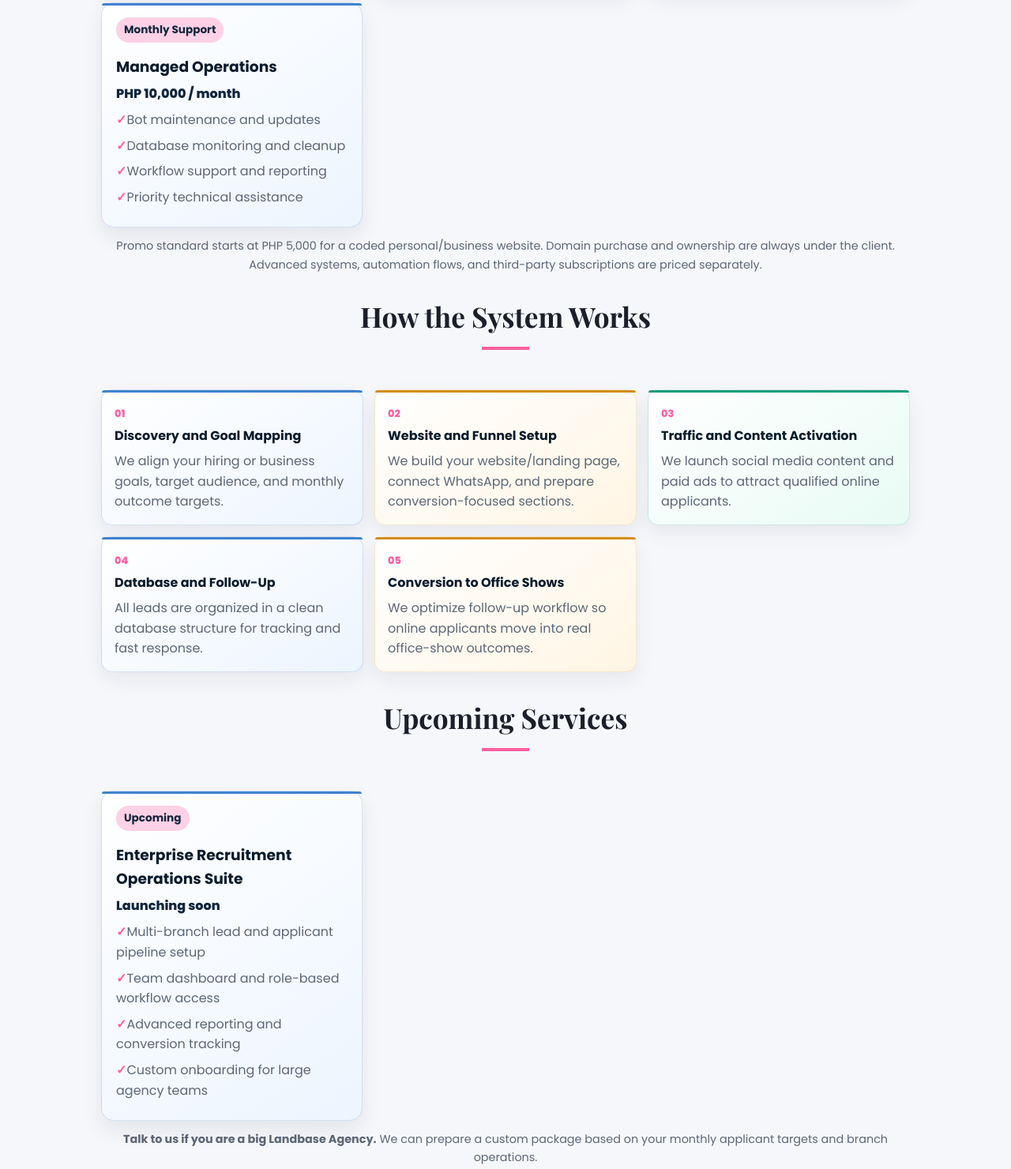
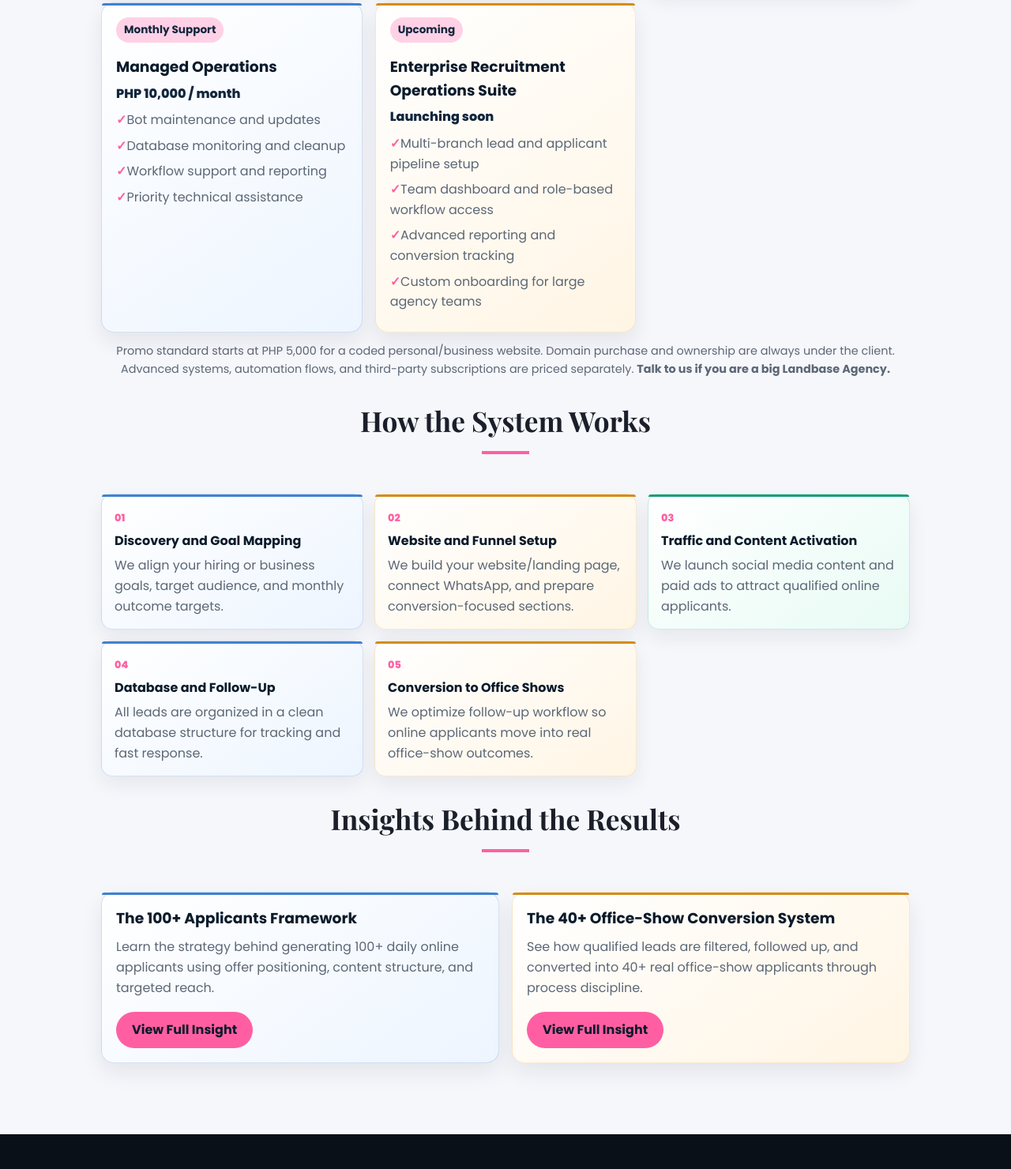
Before and after one commit to ritemeritagency-byte/ClipDev, a plain HTML site: page services.html in a window 1280 px wide. Shown: the part 3719-5199 px from the top of the page at 79% size. Drawn offline with nearby package versions, Linux system fonts and the light colour scheme.

Commit message:
Move upcoming card into Website Packages and keep Landbase Agency CTA

```diff
--- a/services.html
+++ b/services.html
@@ -171,7 +171,7 @@
                     <div class="underline"></div>
                 </div>
                 <div class="package-grid">
-                    <article class="package-card scroll-merge merge-left">
+                    <article class="package-card">
                         <p class="meta-pill">Promo Standard</p>
                         <h3>Personal/Business Website</h3>
                         <p class="package-price">PHP 5,000 one-time</p>
@@ -217,8 +217,19 @@
                             <li>Priority technical assistance</li>
                         </ul>
                     </article>
+                    <article class="package-card">
+                        <p class="meta-pill">Upcoming</p>
+                        <h3>Enterprise Recruitment Operations Suite</h3>
+                        <p class="package-price">Launching soon</p>
+                        <ul class="collab-list">
+                            <li>Multi-branch lead and applicant pipeline setup</li>
+                            <li>Team dashboard and role-based workflow access</li>
+                            <li>Advanced reporting and conversion tracking</li>
+                            <li>Custom onboarding for large agency teams</li>
+                        </ul>
+                    </article>
                 </div>
-                <p class="pricing-note">Promo standard starts at PHP 5,000 for a coded personal/business website. Domain purchase and ownership are always under the client. Advanced systems, automation flows, and third-party subscriptions are priced separately.</p>
+                <p class="pricing-note">Promo standard starts at PHP 5,000 for a coded personal/business website. Domain purchase and ownership are always under the client. Advanced systems, automation flows, and third-party subscriptions are priced separately. <strong>Talk to us if you are a big Landbase Agency.</strong></p>
             </section>
 
             <section class="services-system">
@@ -253,27 +264,6 @@
                         <p>We optimize follow-up workflow so online applicants move into real office-show outcomes.</p>
                     </article>
                 </div>
-            </section>
-
-            <section class="service-packages-block">
-                <div class="section-title">
-                    <h2>Upcoming Services</h2>
-                    <div class="underline"></div>
-                </div>
-                <div class="package-grid">
-                    <article class="package-card scroll-merge merge-left">
-                        <p class="meta-pill">Upcoming</p>
-                        <h3>Enterprise Recruitment Operations Suite</h3>
-                        <p class="package-price">Launching soon</p>
-                        <ul class="collab-list">
-                            <li>Multi-branch lead and applicant pipeline setup</li>
-                            <li>Team dashboard and role-based workflow access</li>
-                            <li>Advanced reporting and conversion tracking</li>
-                            <li>Custom onboarding for large agency teams</li>
-                        </ul>
-                    </article>
-                </div>
-                <p class="pricing-note"><strong>Talk to us if you are a big Landbase Agency.</strong> We can prepare a custom package based on your monthly applicant targets and branch operations.</p>
             </section>
 
             <section class="services-insight-links">
```
